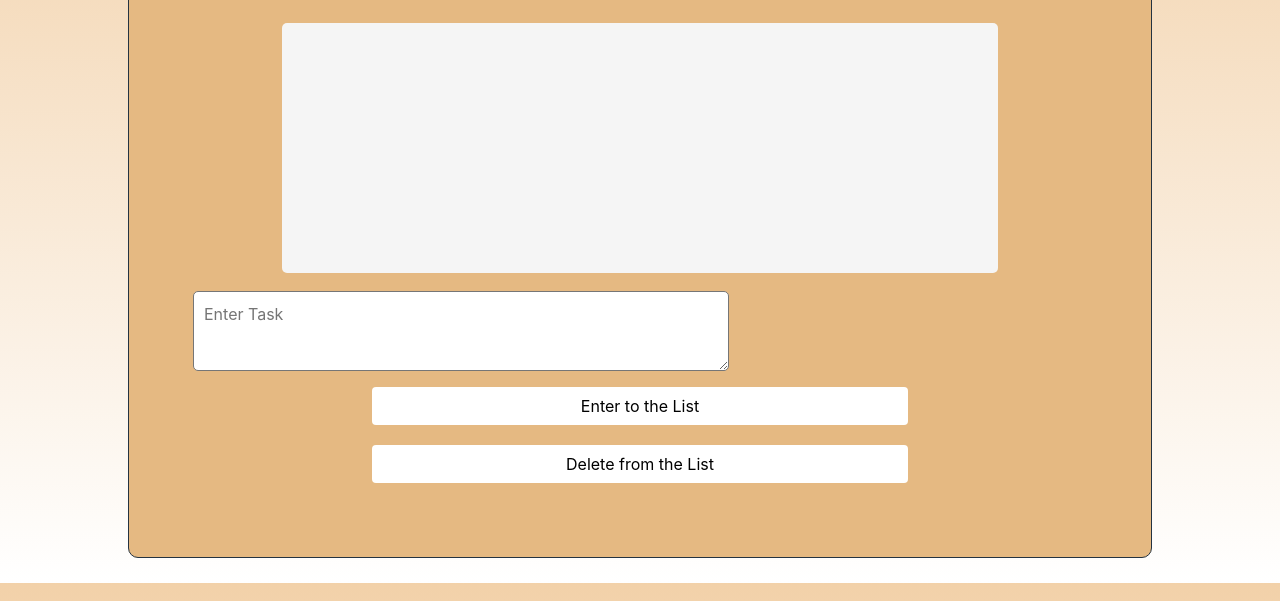
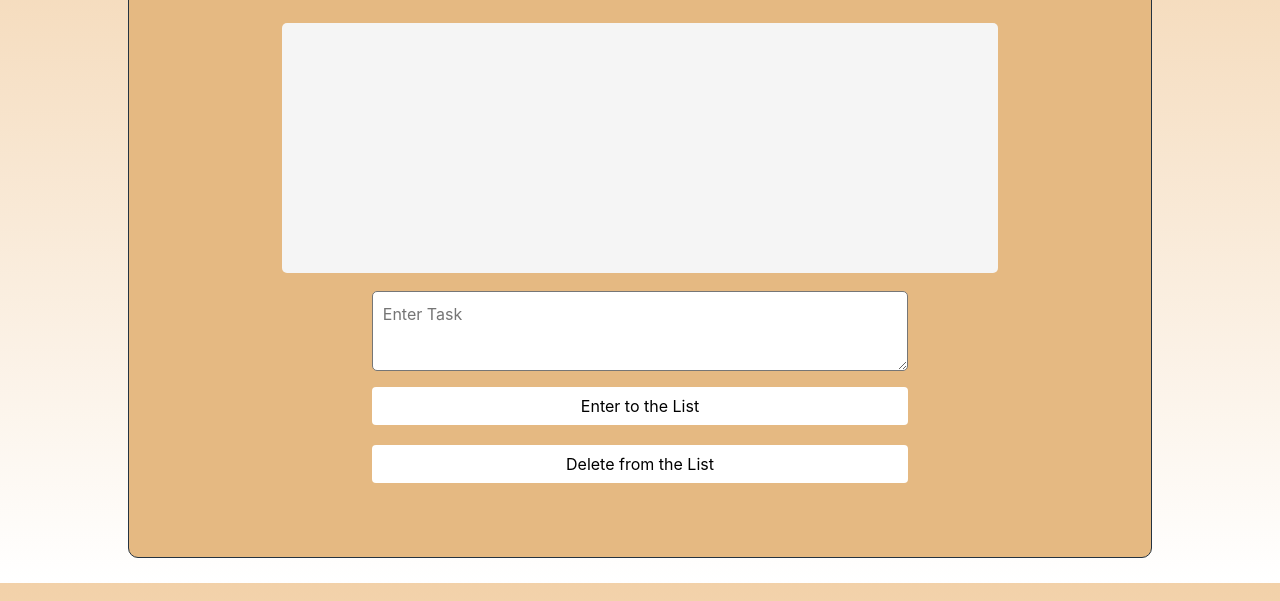
Before and after one commit to sanchit0496/minifrontendprojects, a plain HTML site: page to-do-list-angular-v2/index.html in a window 1280 px wide. Shown: the part 199-800 px from the top of the page. Drawn offline with nearby package versions, Linux system fonts and the light colour scheme.

Commit message:
fixing the CSS bug

```diff
--- a/to-do-list-angular-v2/style.css
+++ b/to-do-list-angular-v2/style.css
@@ -19,7 +19,7 @@ body{
     margin:20px;
     width:60%;
     border-radius:5px;
-    margin-left:20%;
+    margin-left:20% !important;
     font-size:90%;
     height:80px;
     padding:10px;
```
